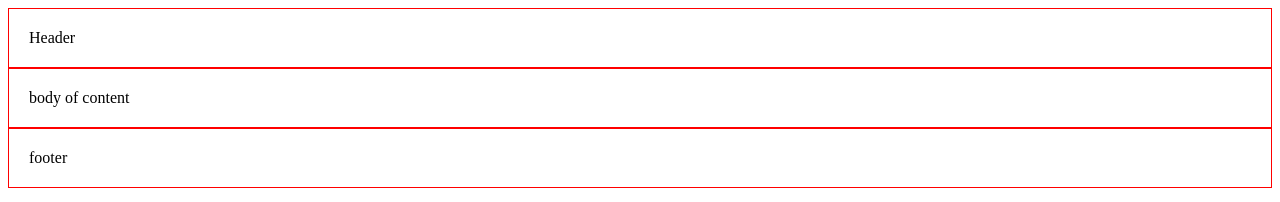
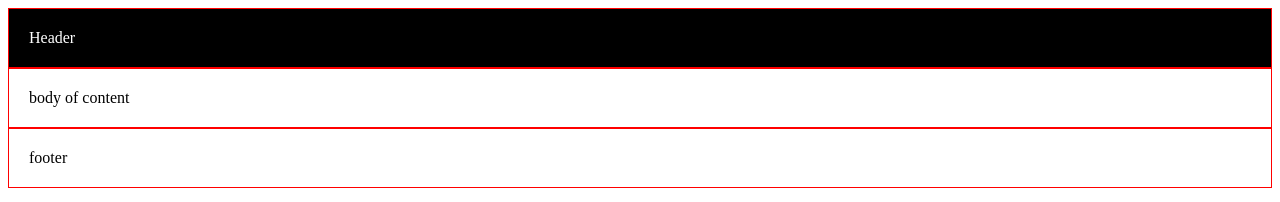
Before and after one commit to cmcnab02/lab01demo, a plain HTML site: page index.html in a window 1280 px wide. Drawn offline with Linux system fonts and the light colour scheme.

Commit message:
updating css and index

```diff
--- a/index.html
+++ b/index.html
@@ -1,17 +1,20 @@
 <!DOCTYPE html>
 <html lang="en">
+
 <head>
     <meta charset="UTF-8">
     <meta name="viewport" content="width=device-width, initial-scale=1.0">
     <title>Document</title>
     <link rel="stylesheet" href="userinterface.css">
 </head>
+
 <body>
-    <div>
+    <div class="myheader">
         Header
     </div>
-    <div>body of content</div>
+    <div> body of content</div>
     <div>footer</div>
 
 </body>
+
 </html>
--- a/userinterface.css
+++ b/userinterface.css
@@ -1,4 +1,7 @@
 div{
     padding: 20px;
     border: thin solid red;
+}.myheader{
+    background-color: black;
+    color:white;
 }
```
